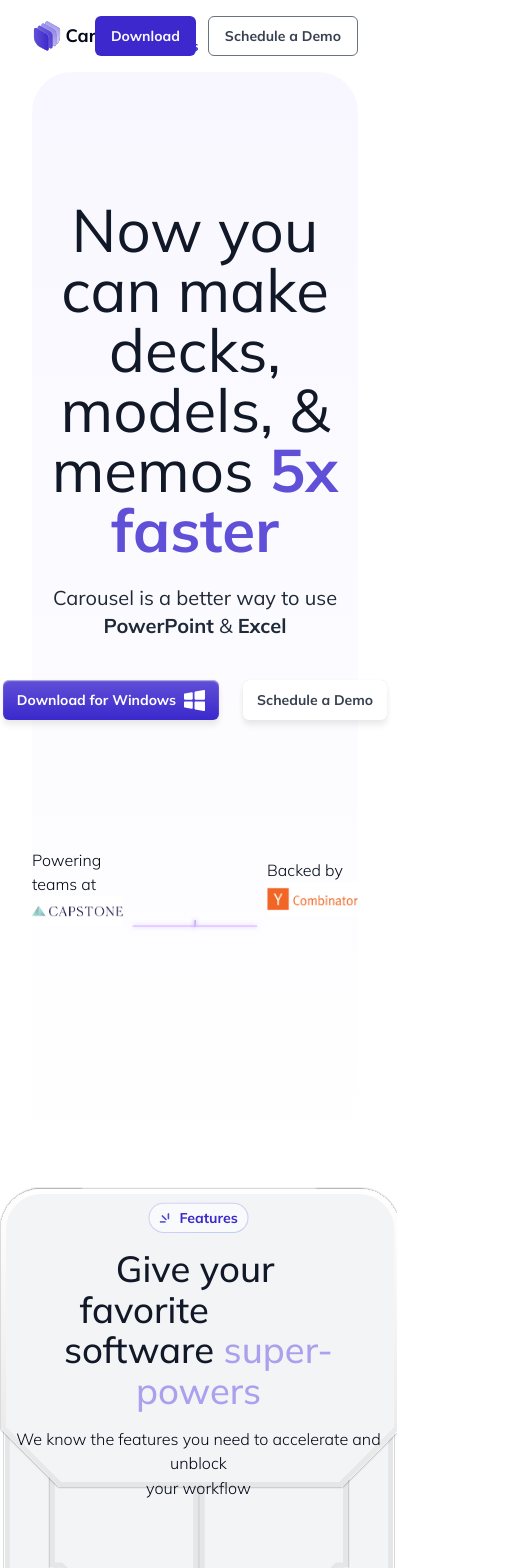
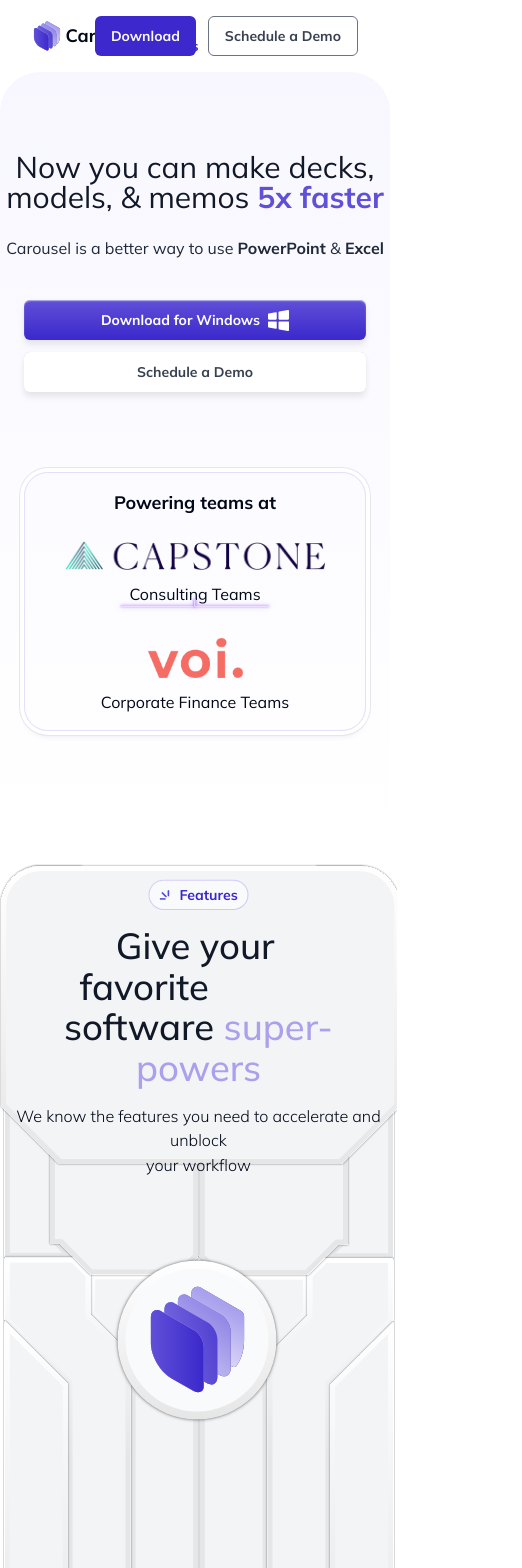
Before and after one commit to dalladirosa/carousel, a Next.js app: page / in a window 390 px wide. Shown: the top 1568 px of the page, 522 px wide, since content can reach past the window. Built offline with nearby package versions, Linux system fonts and the light colour scheme.

Commit message:
feat: add responsive

```diff
--- a/src/app/page.tsx
+++ b/src/app/page.tsx
@@ -106,7 +106,7 @@
 
         <HeroSection />
 
-        <section className="guard z-1 container relative mb-60 flex h-[1024px] w-full flex-row items-center ">
+        <section className="guard container relative z-[1] mb-60 flex h-[1024px] w-full flex-row items-center ">
           <div className="guard-line absolute left-0 right-0 top-0 z-[999] hidden h-full w-full flex-col items-center justify-center lg:flex">
             <div
               className="relative h-full w-full
--- /dev/null
+++ b/src/icons/Neon.tsx
@@ -0,0 +1,262 @@
+import React from 'react';
+
+interface IconProps extends React.SVGProps<SVGSVGElement> {
+  width?: number;
+  height?: number;
+}
+
+const StatisticGray = (props: IconProps) => {
+  const { width = 955, height = 502 } = props;
+
+  return (
+    <svg
+      width={width}
+      height={height}
+      viewBox={`0 0 ${width} ${height}`}
+      fill="none"
+      xmlns="http://www.w3.org/2000/svg"
+    >
+      <g
+        style={{ mixBlendMode: 'hard-light' }}
+        filter="url(#filter0_f_245_3841)"
+      >
+        <path
+          d="M477.268 13V73.0059H38C24.7452 73.0059 14 83.7698 14 97.0246C14 150.672 14 188.701 14 242.348C14 255.603 24.7452 266.367 38 266.367H477.268V488.674"
+          stroke="#6050D7"
+          strokeWidth="2.6"
+        />
+      </g>
+      <g
+        style={{ mixBlendMode: 'hard-light' }}
+        filter="url(#filter1_f_245_3841)"
+      >
+        <path
+          d="M477.268 13V73.0059H38C24.7452 73.0059 14 83.751 14 97.0059V242.367C14 255.621 24.7452 266.367 38 266.367H477.268V488.674"
+          stroke="#6050D7"
+          strokeWidth="3.4"
+        />
+      </g>
+      <g filter="url(#filter3_f_245_3841)">
+        <path
+          d="M477.268 13V73.0059H38C24.7452 73.0059 14 83.751 14 97.0059V242.367C14 255.621 24.7452 266.367 38 266.367H477.268V488.674"
+          stroke="#C882FF"
+          strokeWidth="1.6"
+        />
+      </g>
+      <g filter="url(#filter4_f_245_3841)">
+        <path
+          d="M477.268 13V73.0059H38C24.7452 73.0059 14 83.751 14 97.0059V242.367C14 255.621 24.7452 266.367 38 266.367H477.268V488.674"
+          stroke="white"
+          strokeWidth="2"
+        />
+      </g>
+      <g
+        style={{ mixBlendMode: 'hard-light' }}
+        filter="url(#filter5_f_245_3841)"
+      >
+        <path
+          d="M477 13V73.0059H916.269C929.523 73.0059 940.269 83.7698 940.269 97.0246C940.269 150.672 940.269 188.701 940.269 242.348C940.269 255.603 929.523 266.367 916.269 266.367H477V488.674"
+          stroke="#6050D7"
+          strokeWidth="2.6"
+        />
+      </g>
+      <g
+        style={{ mixBlendMode: 'hard-light' }}
+        filter="url(#filter6_f_245_3841)"
+      >
+        <path
+          d="M477 13V73.0059H916.269C929.523 73.0059 940.269 83.751 940.269 97.0059V242.367C940.269 255.621 929.523 266.367 916.269 266.367H477V488.674"
+          stroke="#6050D7"
+          strokeWidth="3.4"
+        />
+      </g>
+      <g filter="url(#filter8_f_245_3841)">
+        <path
+          d="M477 13V73.0059H916.269C929.523 73.0059 940.269 83.751 940.269 97.0059V242.367C940.269 255.621 929.523 266.367 916.269 266.367H477V488.674"
+          stroke="#C882FF"
+          strokeWidth="1.6"
+        />
+      </g>
+      <g filter="url(#filter9_f_245_3841)">
+        <path
+          d="M477 13V73.0059H916.269C929.523 73.0059 940.269 83.751 940.269 97.0059V242.367C940.269 255.621 929.523 266.367 916.269 266.367H477V488.674"
+          stroke="white"
+          strokeWidth="2"
+        />
+      </g>
+      <defs>
+        <filter
+          id="filter0_f_245_3841"
+          x="0.0101957"
+          y="0.31"
+          width="491.248"
+          height="501.054"
+          filterUnits="userSpaceOnUse"
+          color-interpolation-filters="sRGB"
+        >
+          <feFlood floodOpacity="0" result="BackgroundImageFix" />
+          <feBlend
+            mode="normal"
+            in="SourceGraphic"
+            in2="BackgroundImageFix"
+            result="shape"
+          />
+          <feGaussianBlur
+            stdDeviation="6.345"
+            result="effect1_foregroundBlur_245_3841"
+          />
+        </filter>
+        <filter
+          id="filter1_f_245_3841"
+          x="8.0698"
+          y="8.77"
+          width="475.129"
+          height="484.134"
+          filterUnits="userSpaceOnUse"
+          color-interpolation-filters="sRGB"
+        >
+          <feFlood floodOpacity="0" result="BackgroundImageFix" />
+          <feBlend
+            mode="normal"
+            in="SourceGraphic"
+            in2="BackgroundImageFix"
+            result="shape"
+          />
+          <feGaussianBlur
+            stdDeviation="2.115"
+            result="effect1_foregroundBlur_245_3841"
+          />
+        </filter>
+
+        <filter
+          id="filter3_f_245_3841"
+          x="12.9002"
+          y="12.7"
+          width="465.468"
+          height="476.274"
+          filterUnits="userSpaceOnUse"
+          color-interpolation-filters="sRGB"
+        >
+          <feFlood floodOpacity="0" result="BackgroundImageFix" />
+          <feBlend
+            mode="normal"
+            in="SourceGraphic"
+            in2="BackgroundImageFix"
+            result="shape"
+          />
+          <feGaussianBlur
+            stdDeviation="0.15"
+            result="effect1_foregroundBlur_245_3841"
+          />
+        </filter>
+        <filter
+          id="filter4_f_245_3841"
+          x="12.8"
+          y="12.8"
+          width="465.669"
+          height="476.074"
+          filterUnits="userSpaceOnUse"
+          color-interpolation-filters="sRGB"
+        >
+          <feFlood floodOpacity="0" result="BackgroundImageFix" />
+          <feBlend
+            mode="normal"
+            in="SourceGraphic"
+            in2="BackgroundImageFix"
+            result="shape"
+          />
+          <feGaussianBlur
+            stdDeviation="0.1"
+            result="effect1_foregroundBlur_245_3841"
+          />
+        </filter>
+        <filter
+          id="filter5_f_245_3841"
+          x="463.01"
+          y="0.31"
+          width="491.248"
+          height="501.054"
+          filterUnits="userSpaceOnUse"
+          color-interpolation-filters="sRGB"
+        >
+          <feFlood floodOpacity="0" result="BackgroundImageFix" />
+          <feBlend
+            mode="normal"
+            in="SourceGraphic"
+            in2="BackgroundImageFix"
+            result="shape"
+          />
+          <feGaussianBlur
+            stdDeviation="6.345"
+            result="effect1_foregroundBlur_245_3841"
+          />
+        </filter>
+        <filter
+          id="filter6_f_245_3841"
+          x="471.07"
+          y="8.77"
+          width="475.129"
+          height="484.134"
+          filterUnits="userSpaceOnUse"
+          color-interpolation-filters="sRGB"
+        >
+          <feFlood floodOpacity="0" result="BackgroundImageFix" />
+          <feBlend
+            mode="normal"
+            in="SourceGraphic"
+            in2="BackgroundImageFix"
+            result="shape"
+          />
+          <feGaussianBlur
+            stdDeviation="2.115"
+            result="effect1_foregroundBlur_245_3841"
+          />
+        </filter>
+        <filter
+          id="filter8_f_245_3841"
+          x="475.9"
+          y="12.7"
+          width="465.468"
+          height="476.274"
+          filterUnits="userSpaceOnUse"
+          color-interpolation-filters="sRGB"
+        >
+          <feFlood floodOpacity="0" result="BackgroundImageFix" />
+          <feBlend
+            mode="normal"
+            in="SourceGraphic"
+            in2="BackgroundImageFix"
+            result="shape"
+          />
+          <feGaussianBlur
+            stdDeviation="0.15"
+            result="effect1_foregroundBlur_245_3841"
+          />
+        </filter>
+        <filter
+          id="filter9_f_245_3841"
+          x="475.8"
+          y="12.8"
+          width="465.669"
+          height="476.074"
+          filterUnits="userSpaceOnUse"
+          color-interpolation-filters="sRGB"
+        >
+          <feFlood floodOpacity="0" result="BackgroundImageFix" />
+          <feBlend
+            mode="normal"
+            in="SourceGraphic"
+            in2="BackgroundImageFix"
+            result="shape"
+          />
+          <feGaussianBlur
+            stdDeviation="0.1"
+            result="effect1_foregroundBlur_245_3841"
+          />
+        </filter>
+      </defs>
+    </svg>
+  );
+};
+
+export default StatisticGray;
--- a/src/modules/home/features/RequestFeatureSection.tsx
+++ b/src/modules/home/features/RequestFeatureSection.tsx
@@ -2,7 +2,7 @@
 
 export default function RequestFeatureSection() {
   return (
-    <div className="group relative flex flex-col overflow-hidden rounded-[40px] bg-gradient-to-b from-[#fff] to-[rgba(255,255,255,0)] p-[1px]">
+    <div className="group relative flex h-[566px] w-full flex-col overflow-hidden rounded-[40px] bg-gradient-to-b from-[#fff] to-[rgba(255,255,255,0)] p-[1px] lg:h-full">
       <div className="relative h-full w-full overflow-hidden rounded-tl-[40px] rounded-tr-[40px] border border-[#E5E5E5] p-[2px]">
         <div className="absolute inset-0 bg-gradient-to-t from-[#E5E5E5] to-[#FFFFFF]"></div>
         <div className="relative h-full w-full rounded-tl-[40px] rounded-tr-[40px] bg-gray-200"></div>
--- a/src/modules/home/features/index.tsx
+++ b/src/modules/home/features/index.tsx
@@ -35,7 +35,7 @@
   return (
     <section
       id="features-section"
-      className="container flex w-full flex-col items-center"
+      className="container flex w-full flex-col items-center px-0 lg:px-8"
     >
       <div className="flex w-full flex-col rounded-[40px] border border-gray-200 bg-gray-100 py-[80px] shadow-[0px_4px_12px_0px_#0000000D_inset]">
         <div className="flex flex-col items-center p-4 pt-0 text-center">
@@ -94,7 +94,7 @@
           </div>
         </div>
 
-        <div className="z-50 mt-[40px] grid grid-cols-2 gap-[40px] px-[80px]">
+        <div className="z-50 mt-[40px] grid grid-cols-1 gap-6 px-6 lg:grid-cols-2 lg:gap-10 lg:px-20">
           <VersionControlSection />
           <LogboxSection />
           <VersionHistorySection />
--- a/src/modules/home/hero/index.tsx
+++ b/src/modules/home/hero/index.tsx
@@ -1,63 +1,66 @@
 import { Button } from '@/components/ui/button';
+import Neon from '@/icons/Neon';
 import Windows from '@/icons/Windows';
-import Neon from '@/icons/neon.svg';
 import Image from 'next/image';
 import React from 'react';
 
 export default function HeroSection() {
   return (
-    <section className="container flex w-full flex-col items-center">
-      <div className="w-full rounded-t-[2.5rem] bg-gradient-to-b from-[#F8F7FF] to-[#FFFFFF] pb-32 pt-32">
-        <h1 className="text-center text-6xl font-normal leading-none text-[#111827]	">
+    <section className="container flex w-full flex-col items-center px-0 lg:px-8">
+      <div className="w-full rounded-t-[2.5rem] bg-gradient-to-b from-[#F8F7FF] to-[#FFFFFF] pb-32 pt-20 lg:pt-32">
+        <h1 className="text-center text-3xl font-normal leading-none text-[#111827] lg:text-6xl	">
           Now you can make decks,
           <br /> models, & memos <b className="text-purple-60">5x faster</b>
         </h1>
-        <p className="mt-6 text-center text-xl text-gray-900">
+        <p className="mt-6 text-center text-base text-gray-900 lg:text-xl">
           Carousel is a better way to use <b>PowerPoint</b> & <b>Excel</b>
         </p>
 
-        <div className="mt-10 flex flex-row items-center justify-center gap-6">
+        <div className="mt-10 flex flex-col items-center justify-center gap-3 px-6 lg:flex-row lg:gap-6 lg:px-0">
           <Button
-            className="before:contents[''] relative gap-2
-              bg-gradient-to-b from-purple-60 to-purple-70 p-3.5 text-white
-              shadow-[0px_0px_1px_0px_#0000000A,0px_2px_6px_0px_#0000000A,0px_6px_6px_0px_#0000000F,0px_0.89px_1.34px_0px_#FFFFFF99_inset]
-              before:absolute before:right-0 before:top-0 before:shadow-[inset_0_0_0_0.8px_linear-gradient(to_bottom,_#fff_53%,_#fff_0%)]
+            className="before:contents[''] relative w-full gap-2 bg-gradient-to-b
+              from-purple-60 to-purple-70 p-3.5 text-white shadow-[0px_0px_1px_0px_#0000000A,0px_2px_6px_0px_#0000000A,0px_6px_6px_0px_#0000000F,0px_0.89px_1.34px_0px_#FFFFFF99_inset]
+              before:absolute
+              before:right-0 before:top-0 before:shadow-[inset_0_0_0_0.8px_linear-gradient(to_bottom,_#fff_53%,_#fff_0%)] lg:w-fit
               "
           >
             Download for Windows <Windows width={21} height={21} />
           </Button>
 
-          <div className="to rounded-md bg-gradient-to-b from-gray-600/30 to-gray-500/30 shadow-[0_0_1px_0_#0000000A,0px_2px_6px_0px_#0000000A,0px_6px_6px_0px_#0000000F]">
-            <Button className="border-0 p-3.5 text-gray-800" variant="outline">
+          <div className="to w-full rounded-md bg-gradient-to-b from-gray-600/30 to-gray-500/30 shadow-[0_0_1px_0_#0000000A,0px_2px_6px_0px_#0000000A,0px_6px_6px_0px_#0000000F] lg:w-fit">
+            <Button
+              className="w-full border-0 p-3.5 text-gray-800 lg:w-fit"
+              variant="outline"
+            >
               Schedule a Demo
             </Button>
           </div>
         </div>
 
-        <div className="relative flex w-full flex-row items-center justify-evenly">
-          <div className="flex flex-row items-center gap-36 pb-32 pt-32">
-            <div>
-              <p className="font-light">Powering teams at</p>
-              <Image
-                src="/images/capstone.png"
-                alt="capstone"
-                width={300}
-                height={99}
-              />
-            </div>
-            <div>
-              <p className="font-light">Backed by</p>
-              <Image
-                src="/images/y-combinator.png"
-                alt="capstone"
-                width={300}
-                height={99}
-              />
+        <div className="relative flex w-full flex-col items-center justify-evenly px-6 pt-20 lg:px-0 lg:pt-32">
+          <div className="rounded-[24px] border border-purple-15 px-10 py-4 shadow-[0px_6px_6px_rgba(0,_0,_0,_0.06),_0px_2px_6px_rgba(0,_0,_0,_0.04),_0px_0px_1px_rgba(0,_0,_0,_0.04)] ring-1 ring-black-30 ring-offset-4">
+            <p className="text-black mb-6 text-center text-lg font-bold">
+              Powering teams at
+            </p>
+            <div className="flex flex-col items-center gap-8 lg:flex-row lg:gap-36">
+              <div className="flex flex-col items-center">
+                <Image
+                  src="/images/capstone.png"
+                  alt="capstone"
+                  width={356}
+                  height={40}
+                />
+                <span className="mt-3">Consulting Teams</span>
+              </div>
+              <div className="flex flex-col items-center">
+                <Image src="/images/voi.png" alt="voi" width={96} height={40} />
+                <span className="mt-3">Corporate Finance Teams</span>
+              </div>
             </div>
           </div>
 
-          <div className="neon absolute top-4 flex w-full flex-row items-center justify-center">
-            <Neon />
+          <div className="neon absolute top-9 flex w-full flex-row items-center justify-center">
+            <Neon></Neon>
           </div>
         </div>
       </div>
--- a/tailwind.config.ts
+++ b/tailwind.config.ts
@@ -35,6 +35,7 @@
           80: '#2E1DA4',
         },
         black: {
+          30: '#E5E7EB',
           90: '#1F2937',
         },
         gray: {
```
Also changed, not shown: src/components/icon.jsx (added, +15 -0 lines), src/modules/home/action/index.tsx (+5 -5 lines), public/images/capstone.png, public/images/voi.png (added).
